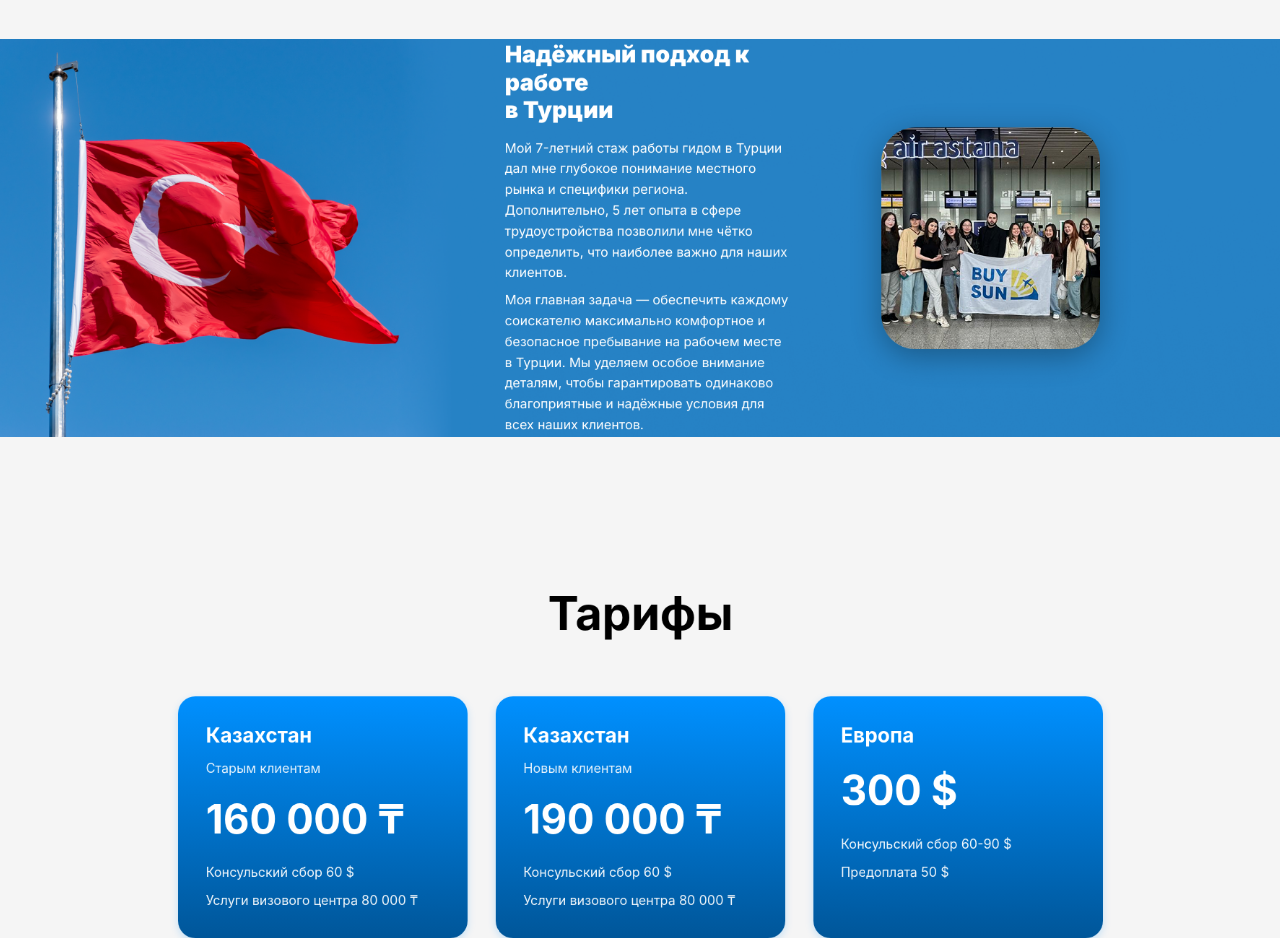
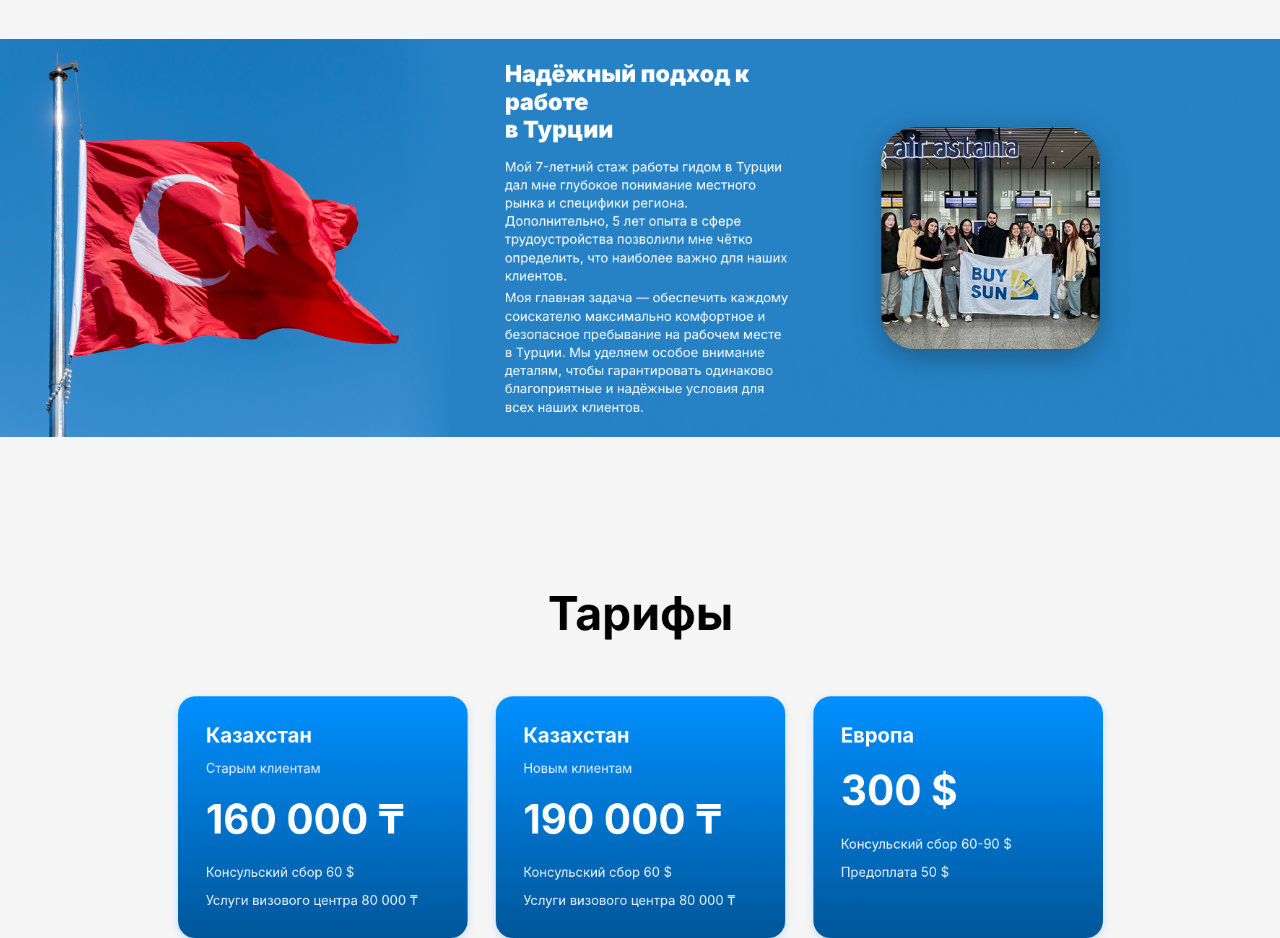
Before and after one commit to idrisqtt/buy-sun_landingpage, a React (Vite) app: page / in a window 1280 px wide. Shown: the part 1100-2038 px from the top of the page. Built offline with nearby package versions, Linux system fonts and the light colour scheme.

Commit message:
Reduce line spacing in Section 3 text (line-height 1.6 to 1.4)

```diff
--- a/src/Section3.css
+++ b/src/Section3.css
@@ -91,14 +91,14 @@
 .section3-text-p {
   font-family: 'Inter', sans-serif;
   font-size: clamp(14px, 2vw, 18px);
-  line-height: 1.6;
+  line-height: 1.4;
   color: var(--text-white);
   margin: 0;
   text-align: left;
 }
 
 .section3-text-p:not(:first-child) {
-  margin-top: 0.5em;
+  margin-top: 0.3em;
 }
 
 .section3-text-p strong {
```
